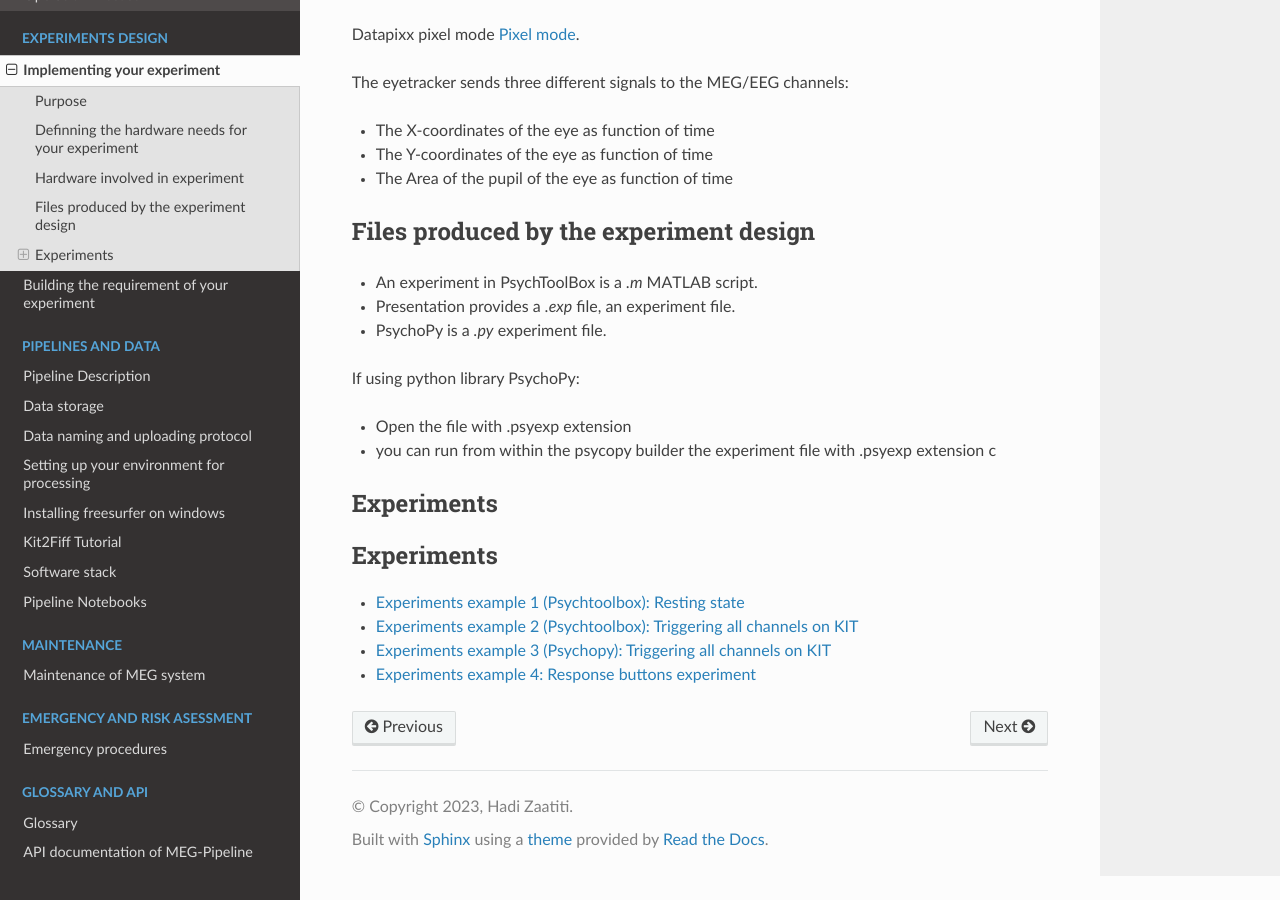
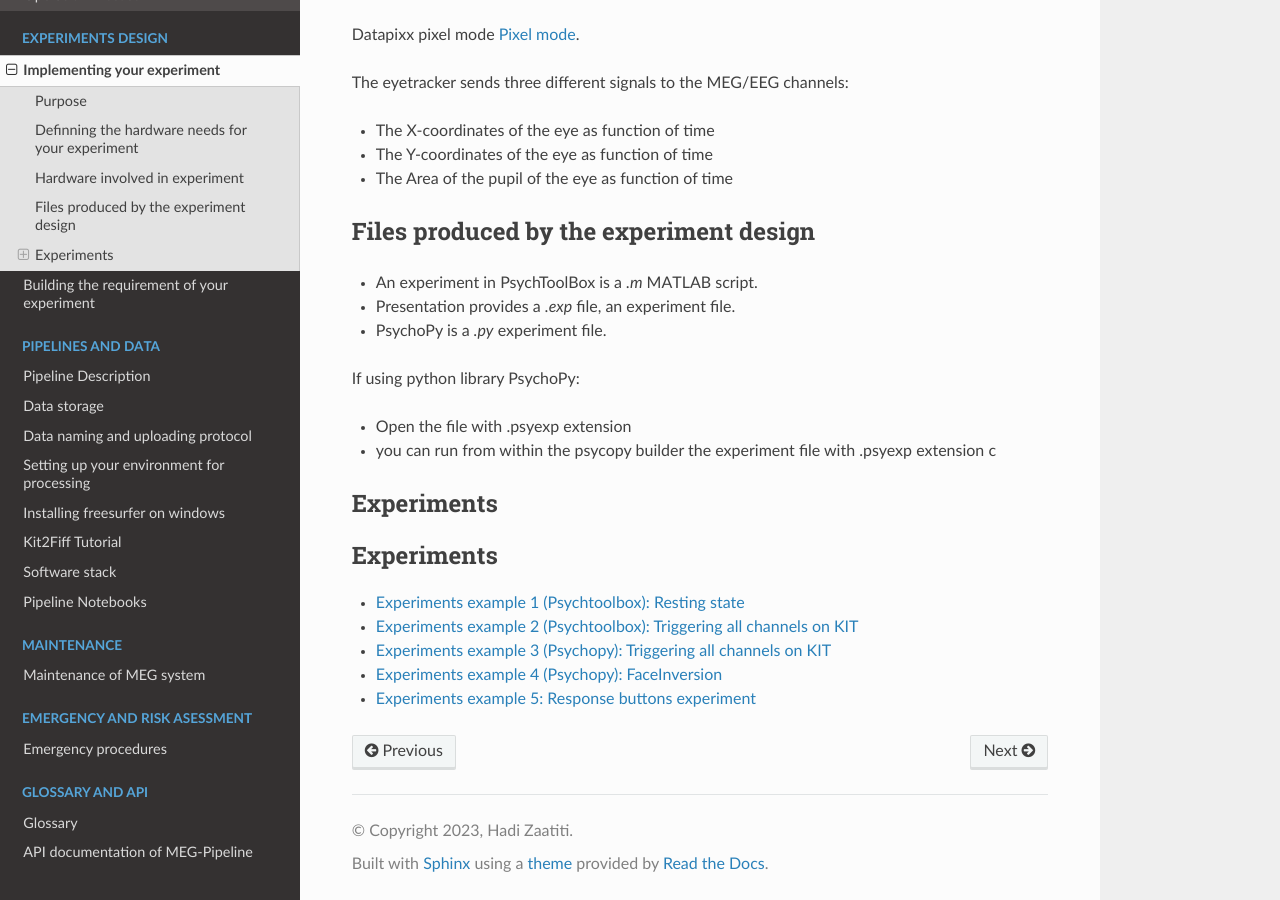
Before and after one commit to hzaatiti-NYU/meg-pipeline, a Sphinx documentation site: the page built from docs/source/3-experimentdesign/experimentdesign.rst, in a window 1280 px wide and 900 px high, scrolled down 929 px. Built offline with Sphinx 7.4.7 and the Read the Docs theme 2.0.0, drawn with Linux system fonts in a browser that asks for light colours.

Commit message:
Add diogo experiment

```diff
--- a/docs/source/3-experimentdesign/experimentdesign.rst
+++ b/docs/source/3-experimentdesign/experimentdesign.rst
@@ -68,4 +68,5 @@ Experiments
    experiments/1-exp-resting-state
    experiments/2-exp-trigger-psychtoolbox
    experiments/3-exp-trigger-psychopy
-   experiments/4-responsebox
+   experiments/4-face-inversion-psychopy
+   experiments/5-responsebox
--- a/docs/source/3-experimentdesign/experiments/4-responsebox.rst
+++ b/docs/source/3-experimentdesign/experiments/5-responsebox.rst
@@ -1,4 +1,4 @@
-Experiments example 4: Response buttons experiment
+Experiments example 5: Response buttons experiment
 --------------------------------------------------
 
 - Response buttons experiment
```
Also changed, not shown: docs/source/3-experimentdesign/experiments/4-face-inversion-psychopy.rst (added, +8 -0 lines).
